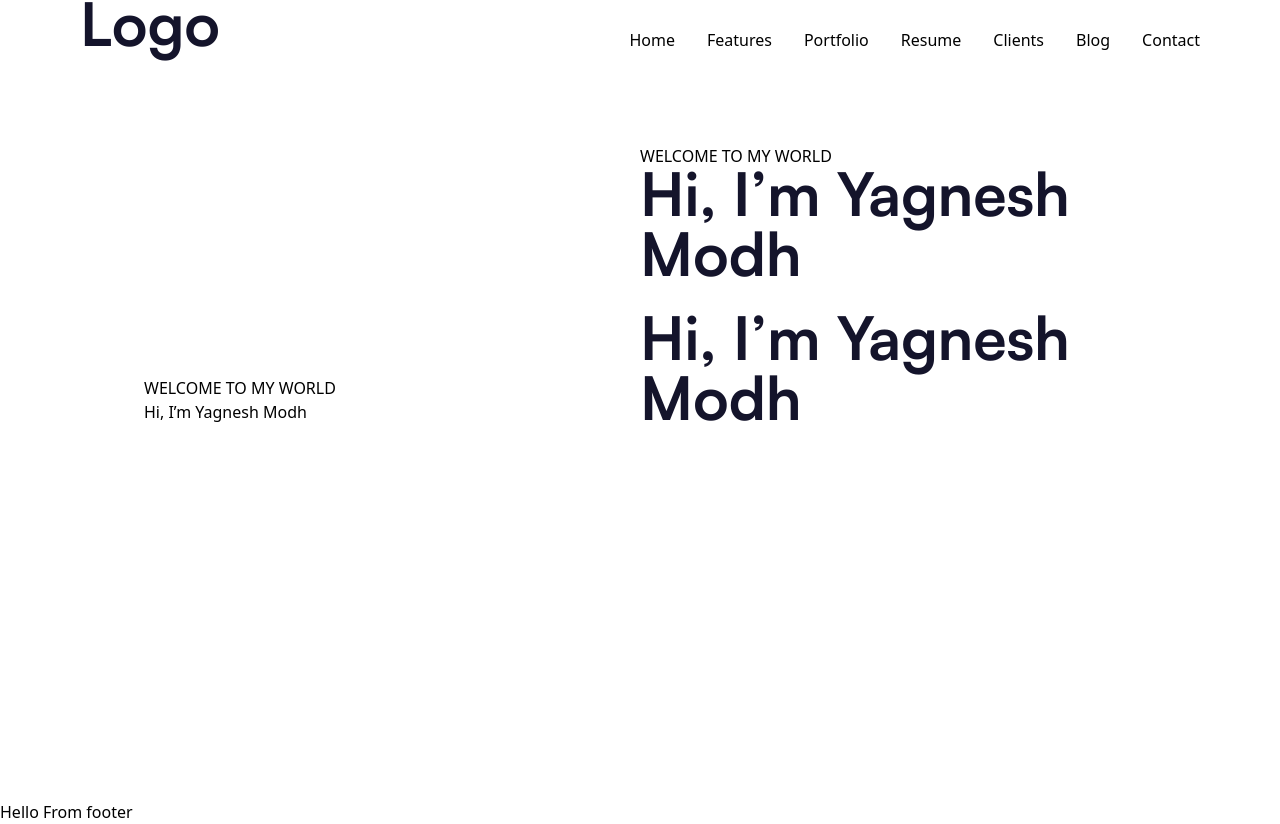
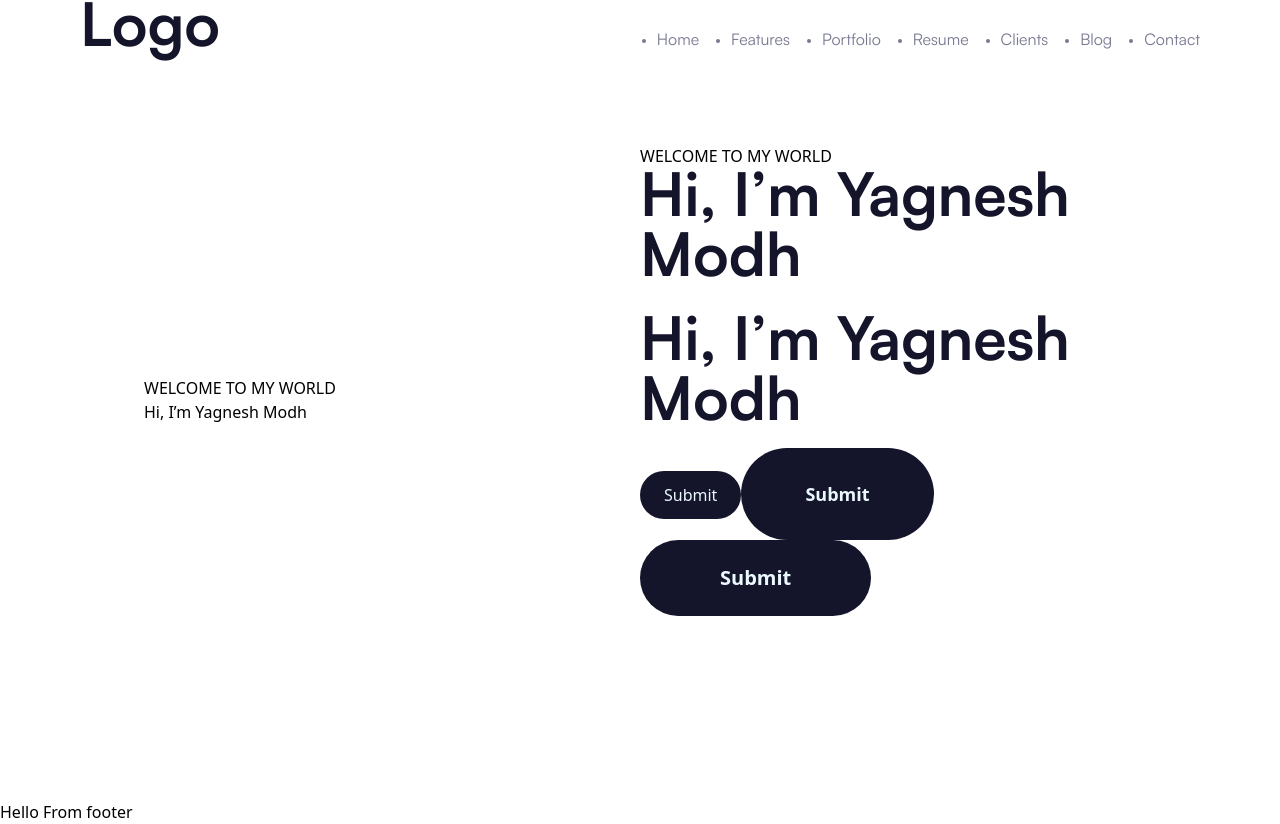
Before and after one commit to imyagnesh/yagnesh-portfolio-web, a Next.js app: page / in a window 1280 px wide. Built offline with nearby package versions, Linux system fonts and the light colour scheme.

Commit message:
applied styles by manoj

```diff
--- a/pages/index.js
+++ b/pages/index.js
@@ -10,6 +10,9 @@ export default function Home() {
           <p>WELCOME TO MY WORLD</p>
           <h1 className="h1">Hi, I’m Yagnesh Modh</h1>
           <h1 className="h2">Hi, I’m Yagnesh Modh</h1>
+          <button className="button-primary">Submit</button>
+          <button className="button-Default">Submit</button>
+          <button className="button-Large">Submit</button>
         </div>
       </section>
     </main>
--- a/styles/globals.css
+++ b/styles/globals.css
@@ -78,6 +78,7 @@
   font-style: normal;
 }
 
+
 @tailwind base;
 @tailwind components;
 @tailwind utilities;
@@ -124,15 +125,40 @@
 
   .links {
     @apply font-body text-lg;
+    color: theme("colors.Neutral800");
   }
 
   .bq {
-    @apply bg-Secondary2;
+    @apply font-body text-lg mb-3;
+    color: theme("colors.Neutral800");
   }
 
   ul {
+    @apply font-body list-disc pl-10;
+    color: theme("colors.Neutral600");
   }
 
   ol {
   }
+
+  .figure {
+    @apply rounded-lg w-full max-w-full inline-block;
+  }
+
+  .figure-caption {
+    @apply font-body text-center mt-6;
+    color: theme("colors.Neutral500");
+  }
+
+  .button-primary {
+    @apply border-none text-Secondary1 bg-Neutral800 rounded-t-full px-6 py-3 rounded-full hover:bg-Secondary1 hover:text-Neutral800;
+  }
+  .button-Default {
+    @apply border-none text-Secondary1 bg-Neutral800 rounded-t-full px-16 py-8 text-lg font-bold rounded-full;
+  }
+  .button-Large {
+    @apply border-none text-Secondary1 bg-Neutral800 rounded-t-full px-20 py-6 text-xl font-bold rounded-full;
+  }
+
+
 }
```
